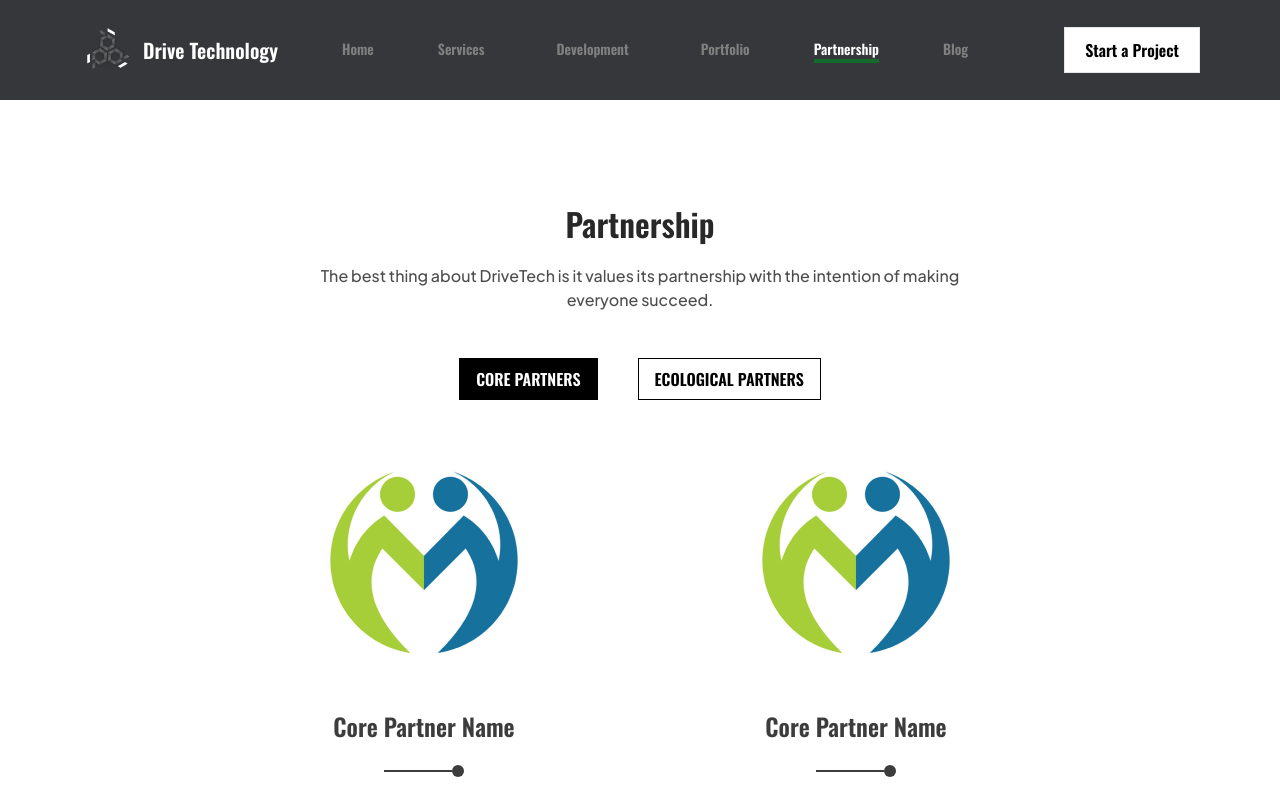
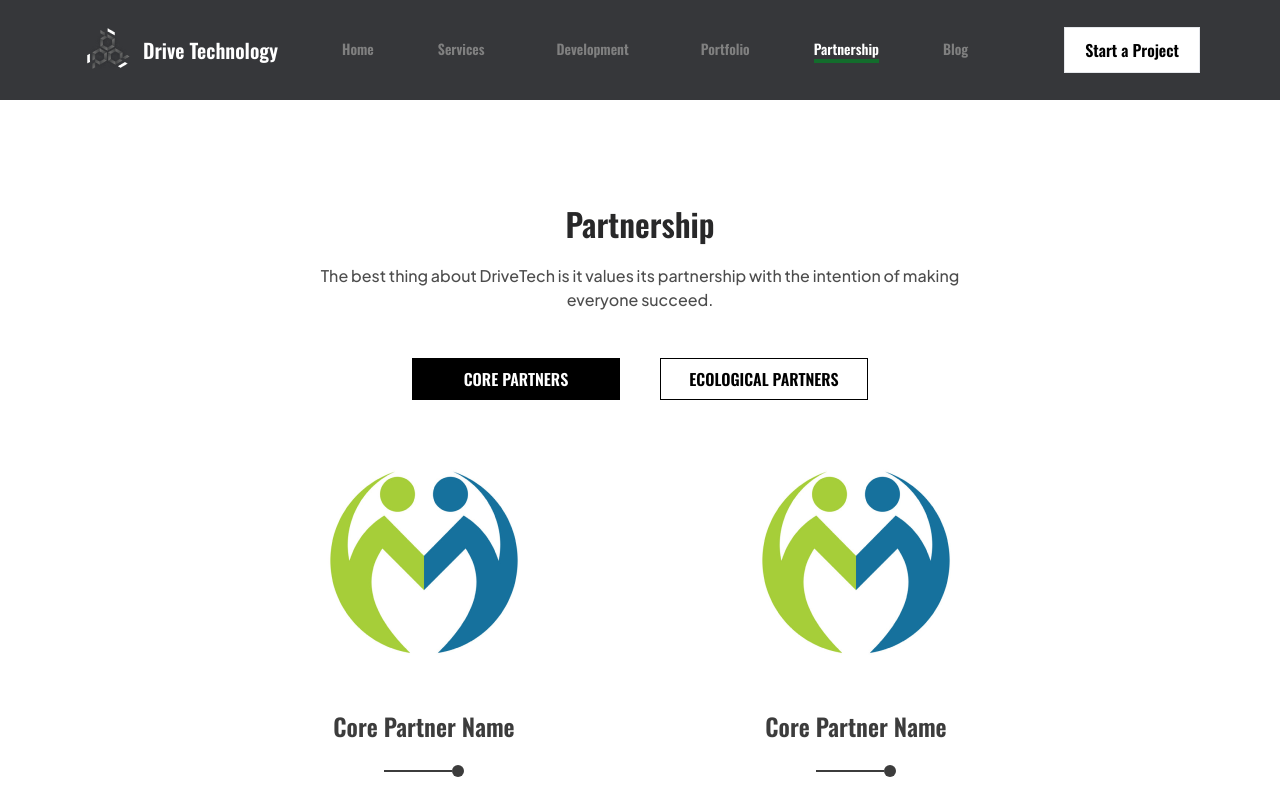
Before and after one commit to AhsanDT/drivetech, a Next.js app: page /partnership/core in a window 1280 px wide. Shown: the top 800 px of the page. Built offline with nearby package versions, Linux system fonts and the light colour scheme; some icons are missing.

Commit message:
updated code

```diff
--- a/src/components/Home/Partnership.jsx
+++ b/src/components/Home/Partnership.jsx
@@ -21,13 +21,13 @@ const Partnership = ({DATA,className}) => {
           The best thing about DriveTech is it values its partnership with the
           intention of making everyone succeed.
         </p>
-        <div className="mt-[30px]">
-          <ul className="text-[16px] font-oswald font-bold gap-x-[4px] flex lg:gap-x-[40px] lg:justify-center items-center">
-            <Link href={"/partnership/core"}><li className={`${route== "/partnership/core" ? "text-white bg-black" : "text-black bg-white hover:text-white  hover:bg-black"}  px-[8px] lg:px-[16px] py-[8px] cursor-pointer border border-black`}>
+        <div className="mt-[30px] w-full">
+          <ul className="text-[14px] md:text-[16px] font-oswald font-bold gap-x-[4px] flex lg:gap-x-[40px] lg:justify-center items-center">
+            <Link href={"/partnership/core"}><li className={`${route== "/partnership/core" ? "text-white bg-black" : "text-black bg-white hover:text-white  hover:bg-black"} w-[130px] md:w-[208px]  text-center px-[16px] lg:px-[16px] py-[8px] cursor-pointer border border-black`}>
               CORE PARTNERS
             </li>
             </Link>
-            <Link href={"/partnership/ecological"}><li className={`${route== "/partnership/ecological" ? "text-white bg-black" : "text-black bg-white hover:text-white  hover:bg-black"}  px-[8px] lg:px-[16px] py-[8px] cursor-pointer border border-black`}>
+            <Link href={"/partnership/ecological"}><li className={`${route== "/partnership/ecological" ? "text-white bg-black" : "text-black bg-white hover:text-white  hover:bg-black"}   md:w-[208px] text-center  px-[8px] lg:px-[16px] py-[8px] cursor-pointer border border-black`}>
               ECOLOGICAL PARTNERS
             </li>
             </Link>
--- a/src/components/Home/WhyUs.jsx
+++ b/src/components/Home/WhyUs.jsx
@@ -88,7 +88,7 @@ const WhyUs = () => {
           })}
         </div>
       </div>
-      <div className={`${styles.box}`}></div>
+      <div className={`${styles.box} `}></div>
     </section>
   );
 };
--- a/src/pages/portfolio.js
+++ b/src/pages/portfolio.js
@@ -6,7 +6,7 @@ import Layout from '@/components/Layout/Layout'
 const portfolio = () => {
   return (
     <Layout>
-        <OurWorks className="top-[150px]" padding="pb-[470px]"  />
+    <OurWorks className="top-[150px]" padding="pb-[470px]"  />
     </Layout>
   )
 }
--- a/src/styles/Hero.module.css
+++ b/src/styles/Hero.module.css
@@ -2,7 +2,7 @@
 
 .box:after {
   content: " ";
-  border-bottom: 30vh solid #424248;
+  border-bottom: 20vh solid #424248;
   border-right: 100vw solid transparent;
   width: 0;
   position: absolute;
--- a/src/styles/WhyUs.module.css
+++ b/src/styles/WhyUs.module.css
@@ -1,11 +1,11 @@
 .box{
-    margin-top: 250px;
+    margin-top: 150px;
 }
 .box:after {
     content: " ";
-    border-bottom: 30vh solid #424248;
+    border-bottom: 15vh solid #424248;
     border-left: 100vw solid transparent;
     width: 0;
     position: absolute;
-    bottom: -250px;
+    bottom: -150px;
   }
```
